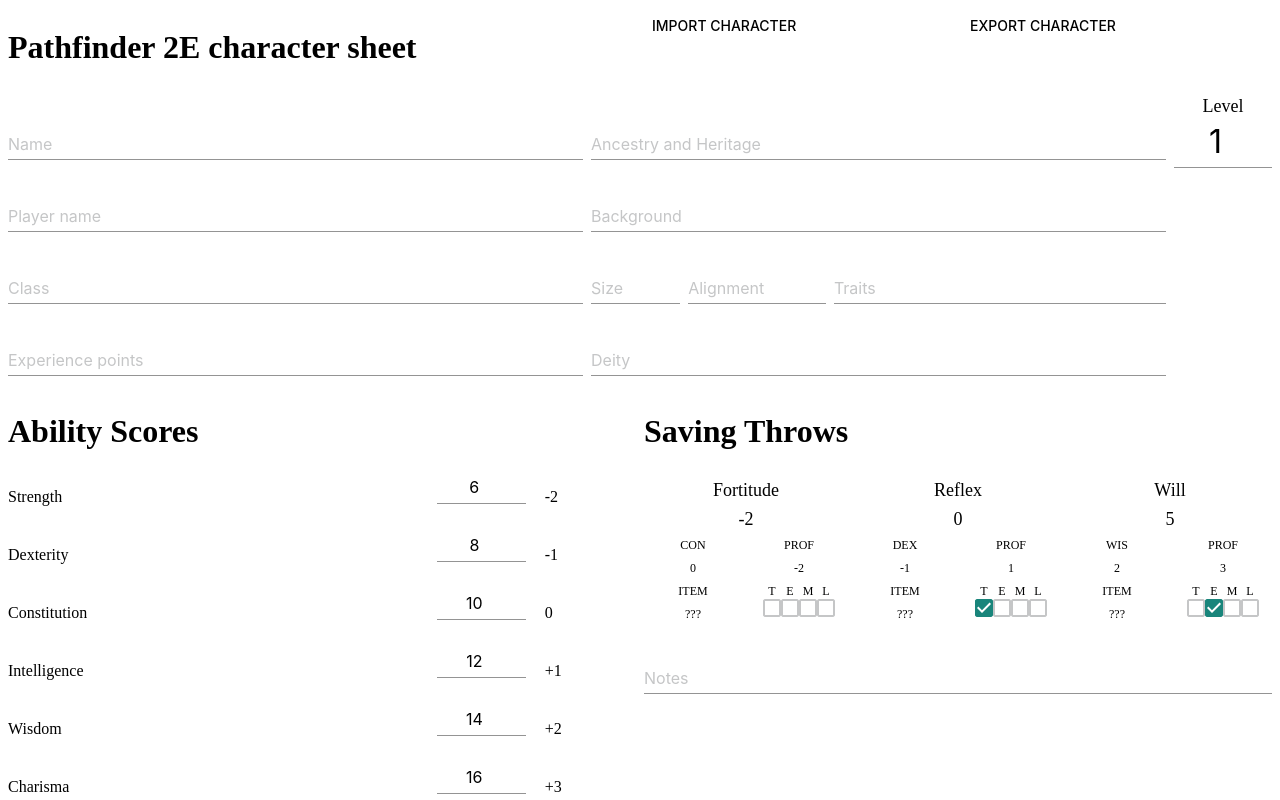
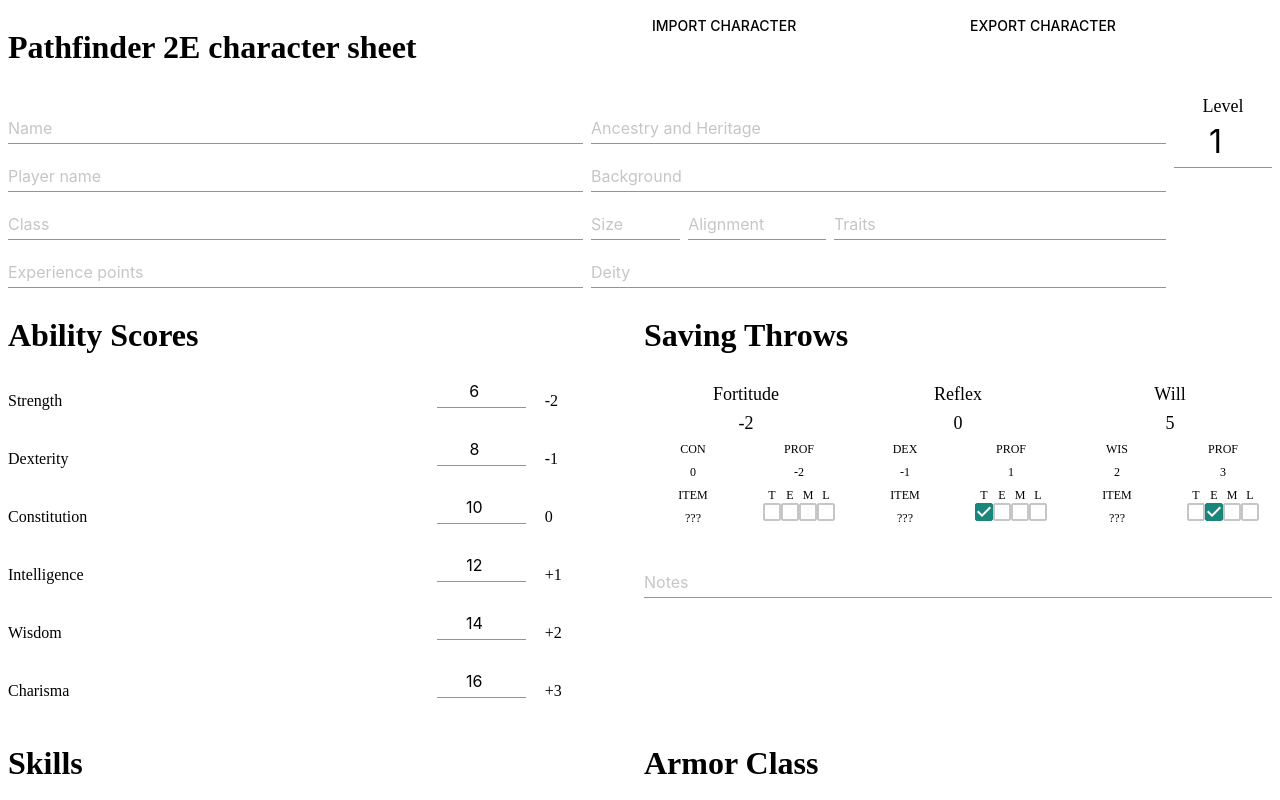
Before and after one commit to Wiljami/CharacterSheetPathfinder2E, a React (Create React App) app: page / in a window 1280 px wide. Shown: the top 800 px of the page. Built offline with nearby package versions, Linux system fonts and the light colour scheme.

Commit message:
Make CharacterDetailsBox more compact.

```diff
--- a/src/CharacterDetailBox.js
+++ b/src/CharacterDetailBox.js
@@ -5,6 +5,11 @@ import Grid from '@material-ui/core/Grid'
 export function CharacterDetailBox(props) {
   function onBlur(event) {
     props.callback({details : Object.assign(props.details, {[event.target.id] : event.target.value})})
+  }
+
+  const style = {
+    margin: 0,
+    padding: 0
   }
 
   return (
@@ -18,6 +23,7 @@ export function CharacterDetailBox(props) {
             defaultValue={props.details.name}
             multiline
             id='name'
+            style={style}
           />
           <TextField
             label='Player name'
@@ -26,6 +32,7 @@ export function CharacterDetailBox(props) {
             defaultValue={props.details.playerName}
             multiline
             id='playerName'
+            style={style}
           />
           <TextField
             label='Class'
@@ -34,6 +41,7 @@ export function CharacterDetailBox(props) {
             defaultValue={props.details.class}
             multiline
             id='class'
+            style={style}
           />
           <TextField
             label='Experience points'
@@ -42,6 +50,7 @@ export function CharacterDetailBox(props) {
             defaultValue={props.details.experience}
             multiline
             id='experience'
+            style={style}
           />
         </Grid>
         <Grid item xs={6}>
@@ -52,6 +61,7 @@ export function CharacterDetailBox(props) {
             defaultValue={props.details.ancestry}
             multiline
             id='ancestry'
+            style={style}
           />
           <TextField
             label='Background'
@@ -60,6 +70,7 @@ export function CharacterDetailBox(props) {
             defaultValue={props.details.background}
             multiline
             id='background'
+            style={style}
           />
           <Grid container spacing={1}>
             <Grid item xs={2}>
@@ -70,6 +81,7 @@ export function CharacterDetailBox(props) {
                 defaultValue={props.details.size}
                 multiline
                 id='size'
+                style={style}
               />
             </Grid>
             <Grid item xs={3}>
@@ -80,6 +92,7 @@ export function CharacterDetailBox(props) {
                 defaultValue={props.details.alignment}
                 multiline
                 id='alignment'
+                style={style}
               />
             </Grid>
             <Grid item xs={7}>
@@ -90,6 +103,7 @@ export function CharacterDetailBox(props) {
                 defaultValue={props.details.traits}
                 multiline
                 id='traits'
+                style={style}
               />
             </Grid>
           </Grid>
@@ -100,6 +114,7 @@ export function CharacterDetailBox(props) {
             defaultValue={props.details.deity}
             multiline
             id='deity'
+            style={style}
           />
         </Grid>
       </Grid>
```
